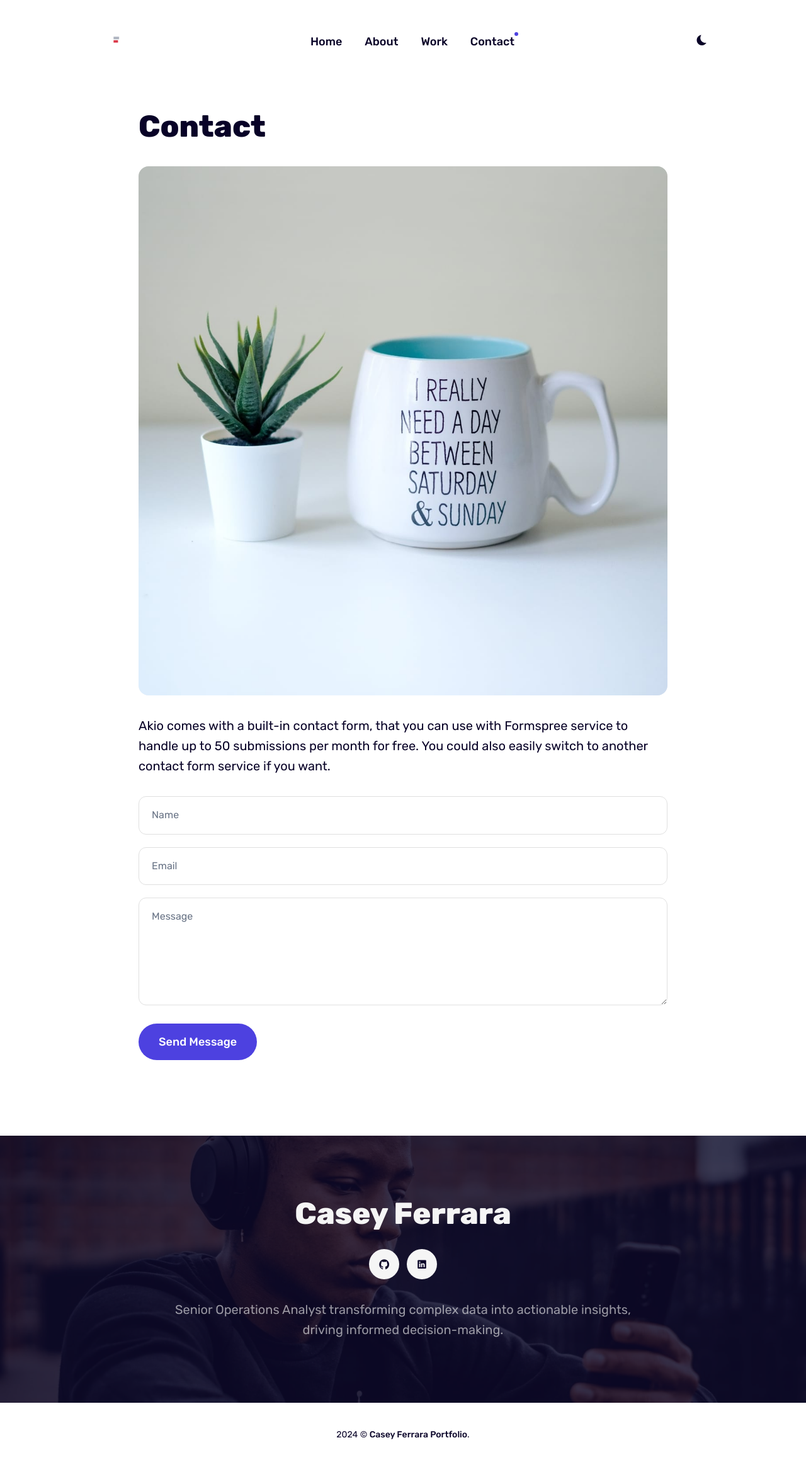
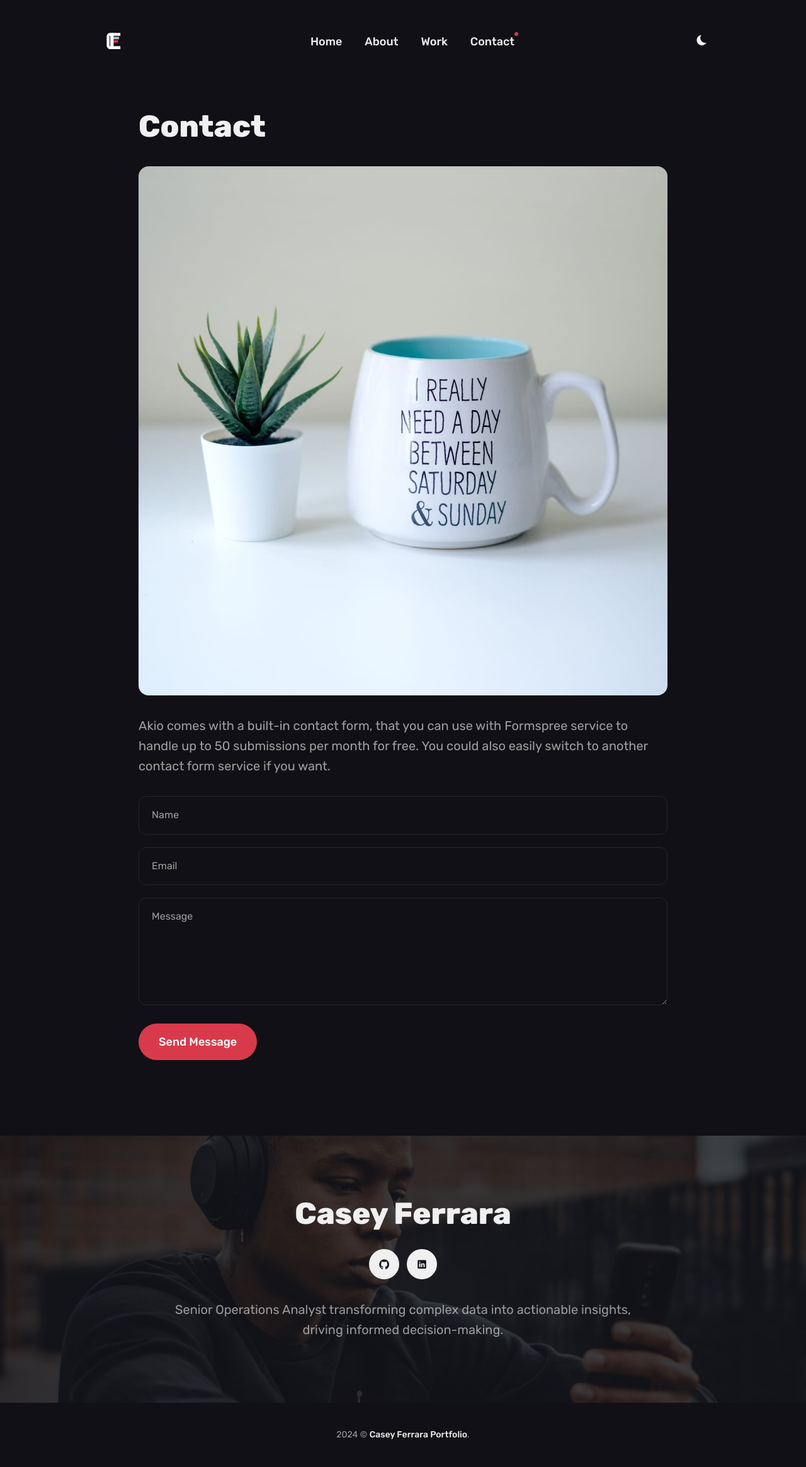
Before and after one commit to caseyferrara/portfolio, a Jekyll site: the page built from _pages/contact.html, in a window 1280 px wide. Shown: the whole page at 63% size. Built offline with Jekyll 4.4.1, drawn with Linux system fonts in a browser that asks for light colours.

Commit message:
Color scheme updates

```diff
--- a/_data/settings.yml
+++ b/_data/settings.yml
@@ -3,7 +3,7 @@
 title: Casey Ferrara Portfolio
 logo: '/images/CFlogowhitesmall.png'
 description: Portfolio for Casey Ferrara.
-color_scheme: auto # You can choose three modes auto, light, and dark. By default, the auto mode is set, which means the user can choose the light or dark mode themself.
+color_scheme: dark # You can choose three modes auto, light, and dark. By default, the auto mode is set, which means the user can choose the light or dark mode themself.
 
 
 #-------------------------------
--- a/_sass/0-settings/_color-scheme.scss
+++ b/_sass/0-settings/_color-scheme.scss
@@ -1,7 +1,7 @@
 /* Color Scheme */
 
 :root {
-  --primary-color: #4d41e0;
+  --primary-color: #D83A4B;
   --white: #fff;
   --light-gray: #f5f5f5;
   --lighten-gray: #e7e7e7;
@@ -29,7 +29,7 @@
   // Button
   --button-color: var(--white);
   --button-background-color: var(--primary-color);
-  --button-background-hover: #4035c8;
+  --button-background-hover: #c33442;
 
   // Border
   --border-color: var(--gray);
@@ -44,7 +44,7 @@
 }
 
 :root[dark] {
-  --primary-color: #2a757f;
+  --primary-color: #D83A4B;
   --white: #fff;
   --light-gray: #f0f0f0;
   --gray: #9e9e9e;
@@ -69,7 +69,7 @@
   // Button
   --button-color: var(--white);
   --button-background-color: var(--primary-color);
-  --button-background-hover: #1c5e67;
+  --button-background-hover: #c33442;
 
   // Border
   --border-color: #252629;
```
